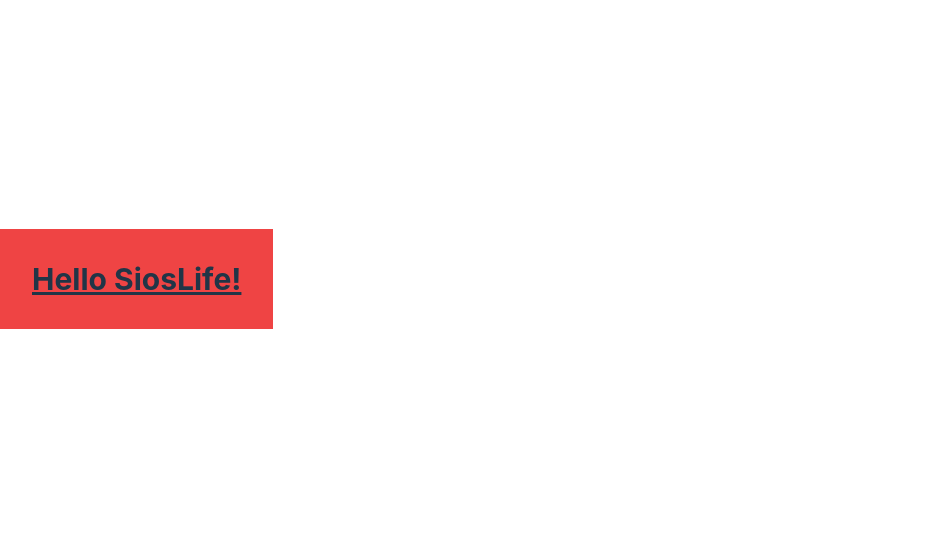
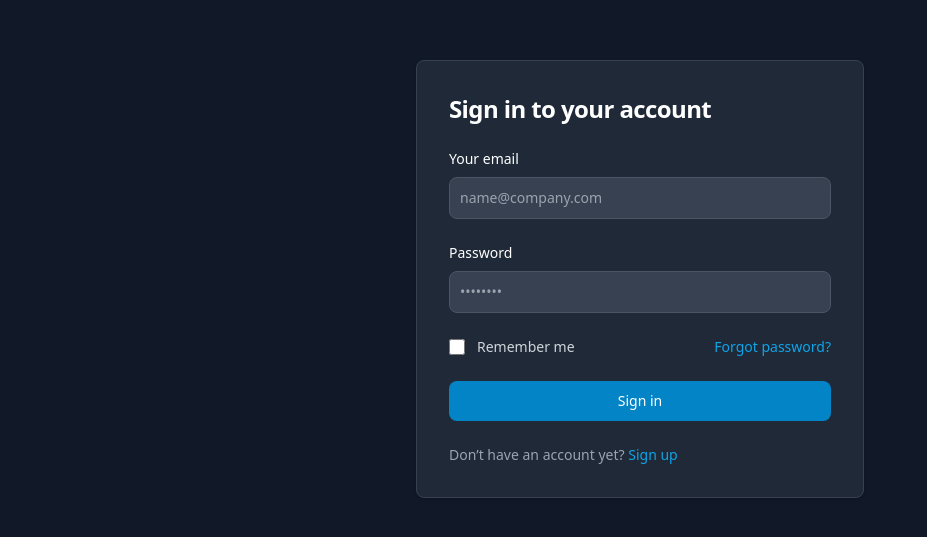
Before and after one commit to migsilva89/auth-flow-react, a React (Vite) app: page / in a window 1280 px wide. Shown: the part 121-658 px from the top of the page, without its empty margins (0-927 px from the left). Built offline with nearby package versions, Linux system fonts and the light colour scheme.

Commit message:
add react router dom login route and login form

```diff
--- a/package.json
+++ b/package.json
@@ -12,7 +12,8 @@
   "dependencies": {
     "eslint-plugin-prettier": "^5.0.0",
     "react": "^18.2.0",
-    "react-dom": "^18.2.0"
+    "react-dom": "^18.2.0",
+    "react-router-dom": "^6.15.0"
   },
   "devDependencies": {
     "@types/react": "^18.2.15",
--- a/src/App.tsx
+++ b/src/App.tsx
@@ -1,8 +1,13 @@
+import { Route, BrowserRouter as Router, Routes } from 'react-router-dom';
+import Login from './pages/Login.tsx';
+
 function App() {
   return (
-    <>
-      <h1 className='text-3xl font-bold underline bg-red-500 p-8'>Hello SiosLife!</h1>
-    </>
+    <Router>
+      <Routes>
+        <Route path='/' element={<Login />} />
+      </Routes>
+    </Router>
   );
 }
 
--- /dev/null
+++ b/src/components/LoginForm/LoginForm.tsx
@@ -0,0 +1,78 @@
+const LoginForm = () => {
+  return (
+    <section className='bg-gray-900 h-screen'>
+      <div className='flex flex-col items-center justify-center px-6 py-8 mx-auto h-screen lg:py-0'>
+        <div className='w-full rounded-lg shadow border md:mt-0 sm:max-w-md xl:p-0 bg-gray-800 border-gray-700'>
+          <div className='p-6 space-y-4 md:space-y-6 sm:p-8'>
+            <h1 className='text-xl font-bold leading-tight tracking-tight md:text-2xl text-white'>
+              Sign in to your account
+            </h1>
+            <form className='space-y-4 md:space-y-6' action='#'>
+              <div>
+                <label htmlFor='email' className='block mb-2 text-sm font-medium text-white'>
+                  Your email
+                </label>
+                <input
+                  type='email'
+                  name='email'
+                  id='email'
+                  className='border sm:text-sm rounded-lg block w-full p-2.5 bg-gray-700 border-gray-600 placeholder-gray-400 text-white focus:ring-blue-500 focus:border-blue-500'
+                  placeholder='name@company.com'
+                  required
+                />
+              </div>
+              <div>
+                <label htmlFor='password' className='block mb-2 text-sm font-medium text-white'>
+                  Password
+                </label>
+                <input
+                  type='password'
+                  name='password'
+                  id='password'
+                  placeholder='••••••••'
+                  className='border sm:text-sm rounded-lg focus:border-sky-600 block w-full p-2.5 bg-gray-700 border-gray-600 placeholder-gray-400 text-white focus:ring-blue-500'
+                  required
+                />
+              </div>
+              <div className='flex items-center justify-between'>
+                <div className='flex items-start'>
+                  <div className='flex items-center h-5'>
+                    <input
+                      id='remember'
+                      aria-describedby='remember'
+                      type='checkbox'
+                      className='w-4 h-4 border rounded focus:ring-3 bg-gray-700 border-gray-600 focus:ring-sky-600 ring-offset-gray-800'
+                      required
+                    />
+                  </div>
+                  <div className='ml-3 text-sm'>
+                    <label htmlFor='remember' className='text-gray-300'>
+                      Remember me
+                    </label>
+                  </div>
+                </div>
+                <a href='#' className='text-sm font-medium hover:underline text-sky-500'>
+                  Forgot password?
+                </a>
+              </div>
+              <button
+                type='submit'
+                className='w-full text-white focus:ring-4 focus:outline-none font-medium rounded-lg text-sm px-5 py-2.5 text-center bg-sky-600 hover:bg-sky-700 focus:ring-sky-800'
+              >
+                Sign in
+              </button>
+              <p className='text-sm font-light text-gray-400'>
+                Don’t have an account yet?{' '}
+                <a href='#' className='font-medium hover:underline text-sky-500'>
+                  Sign up
+                </a>
+              </p>
+            </form>
+          </div>
+        </div>
+      </div>
+    </section>
+  );
+};
+
+export default LoginForm;
--- a/src/index.css
+++ b/src/index.css
@@ -2,72 +2,6 @@
 @tailwind components;
 @tailwind utilities;
 
-:root {
-  font-family: Inter, system-ui, Avenir, Helvetica, Arial, sans-serif;
-  line-height: 1.5;
-  font-weight: 400;
-
-  color-scheme: light dark;
-  color: rgba(255, 255, 255, 0.87);
-  background-color: #242424;
-
-  font-synthesis: none;
-  text-rendering: optimizeLegibility;
-  -webkit-font-smoothing: antialiased;
-  -moz-osx-font-smoothing: grayscale;
-  -webkit-text-size-adjust: 100%;
+body{
+    @apply bg-gray-900
 }
-
-a {
-  font-weight: 500;
-  color: #646cff;
-  text-decoration: inherit;
-}
-a:hover {
-  color: #535bf2;
-}
-
-body {
-  margin: 0;
-  display: flex;
-  place-items: center;
-  min-width: 320px;
-  min-height: 100vh;
-}
-
-h1 {
-  font-size: 3.2em;
-  line-height: 1.1;
-}
-
-button {
-  border-radius: 8px;
-  border: 1px solid transparent;
-  padding: 0.6em 1.2em;
-  font-size: 1em;
-  font-weight: 500;
-  font-family: inherit;
-  background-color: #1a1a1a;
-  cursor: pointer;
-  transition: border-color 0.25s;
-}
-button:hover {
-  border-color: #646cff;
-}
-button:focus,
-button:focus-visible {
-  outline: 4px auto -webkit-focus-ring-color;
-}
-
-@media (prefers-color-scheme: light) {
-  :root {
-    color: #213547;
-    background-color: #ffffff;
-  }
-  a:hover {
-    color: #747bff;
-  }
-  button {
-    background-color: #f9f9f9;
-  }
-}
--- /dev/null
+++ b/src/pages/Dashboard.tsx
@@ -0,0 +1,5 @@
+const Dashboard = () => {
+  return <div>Dashboard</div>;
+};
+
+export default Dashboard;
--- /dev/null
+++ b/src/pages/Login.tsx
@@ -0,0 +1,7 @@
+import LoginForm from '../components/LoginForm/LoginForm.tsx';
+
+const Login = () => {
+  return <LoginForm />;
+};
+
+export default Login;
```
Also changed, not shown: 1 other file (tests, documents, lock files or other folders).
